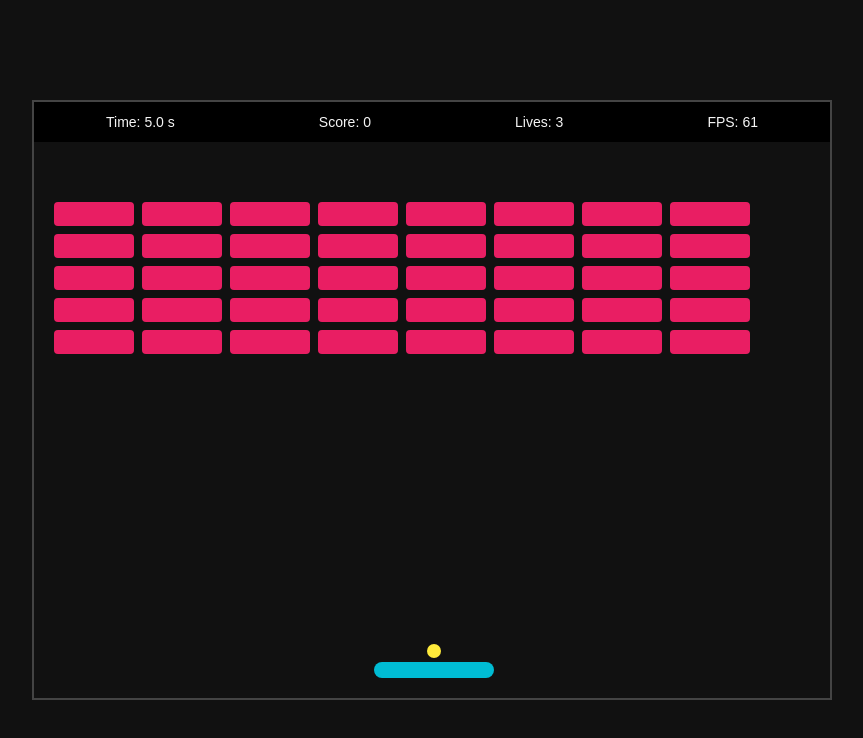
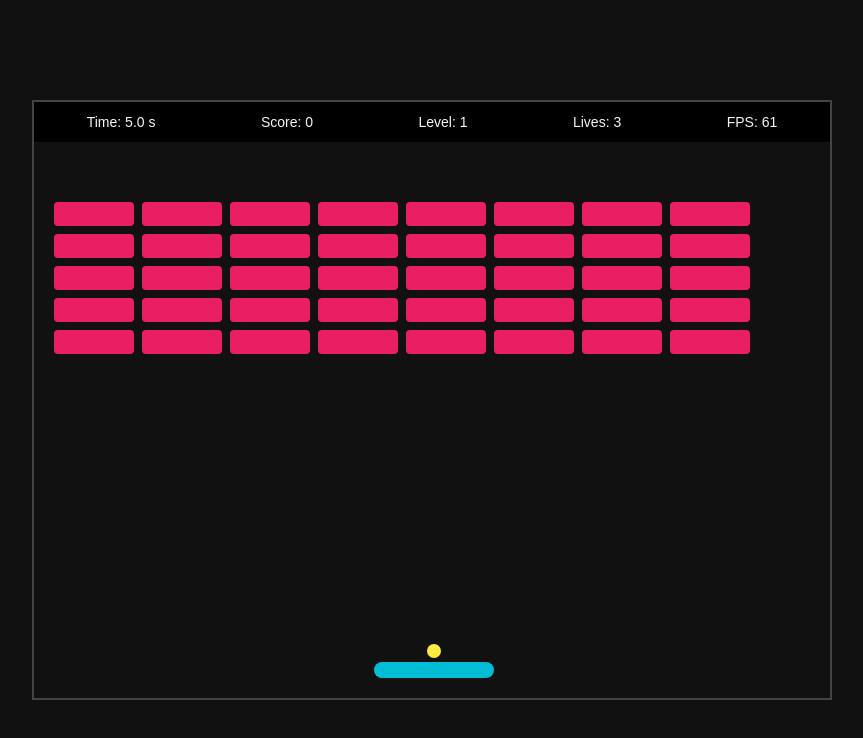
Before and after one commit to freddyother/make-your-game, a plain HTML site: page index.html in a window 1280 px wide. Shown: the whole page, without its empty margins (208-1071 px from the left). Drawn offline with Linux system fonts and the light colour scheme.

Commit message:
adding levels to the screen

```diff
--- a/index.html
+++ b/index.html
@@ -17,6 +17,10 @@
         <div class="hud-item">
           Score:
           <span id="hud-score">0</span>
+        </div>
+        <div class="hud-item">
+          Level:
+          <span id="hud-level">1</span>
         </div>
         <div class="hud-item">
           Lives:
--- a/js/ui/dom.js
+++ b/js/ui/dom.js
@@ -6,6 +6,7 @@ export function getDomRefs() {
   const hudTime = document.getElementById('hud-time')
   const hudScore = document.getElementById('hud-score')
   const hudLives = document.getElementById('hud-lives')
+  const hudLevel = document.getElementById('hud-level')
   const hudFps = document.getElementById('hud-fps')
 
   const gameArea = document.getElementById('game-area')
@@ -24,6 +25,7 @@ export function getDomRefs() {
     hudTime,
     hudScore,
     hudLives,
+    hudLevel,
     hudFps,
     gameArea,
     paddleEl,
--- a/js/ui/hud.js
+++ b/js/ui/hud.js
@@ -1,4 +1,4 @@
-/* Updates the on-screen HUD elements such as time, score and lives.
+/* Updates the on-screen HUD elements such as time, score, level, fps and lives.
 Synchronises game state values with their visual representation.
 Keeps UI updates separate from gameplay logic.
 */
@@ -6,5 +6,6 @@ export function updateHUD(state, dom, fps = 0) {
   dom.hudTime.textContent = state.timeElapsed.toFixed(1)
   dom.hudScore.textContent = state.score
   dom.hudLives.textContent = state.lives
+  dom.hudLevel.textContent = state.level || 1
   dom.hudFps.textContent = fps.toFixed(0)
 }
```
